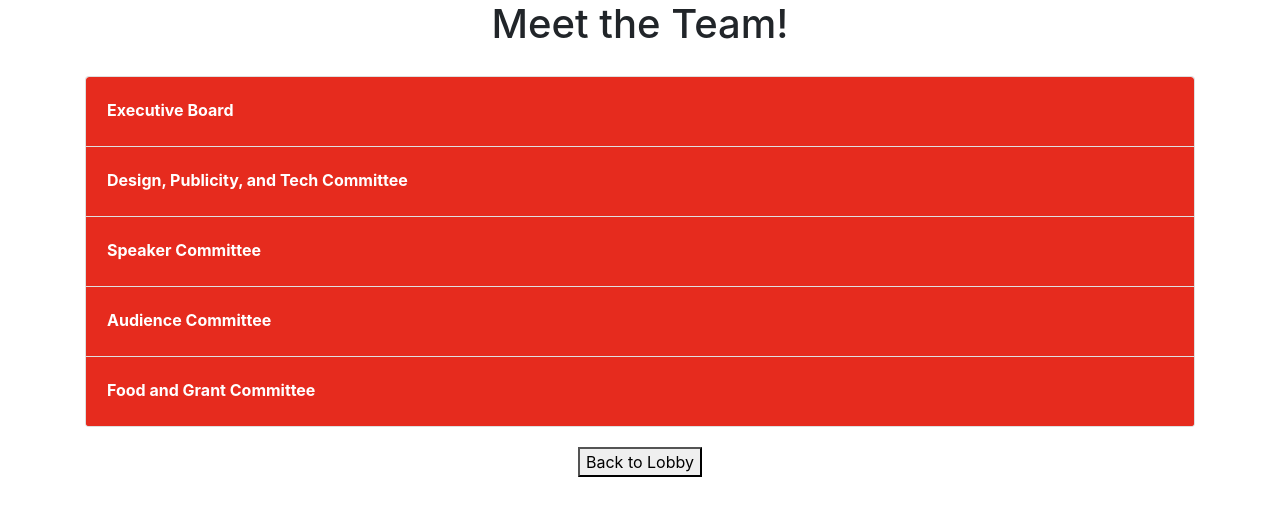
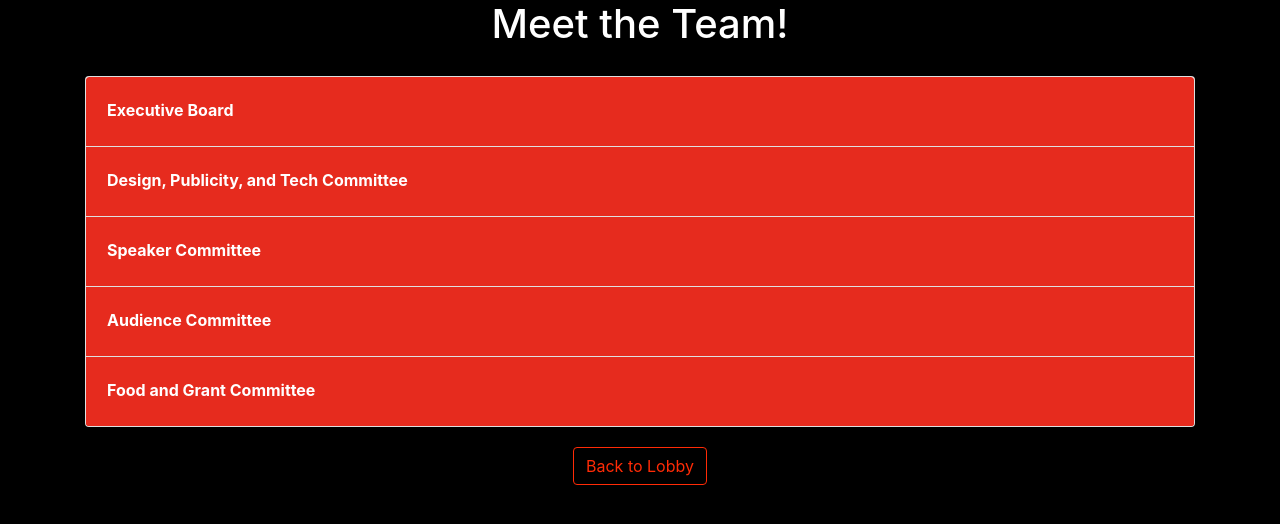
Before and after one commit to sherryliu987/tedxncssm, a Flask app: page /committee in a window 1280 px wide. Shown: the top 524 px of the page. Run offline with Flask 2, Linux system fonts and the light colour scheme; some libraries are stand-ins or nearby versions.

Commit message:
whole_website

```diff
--- /dev/null
+++ b/application/static/css/whole_website.css
@@ -0,0 +1,20 @@
+
+.btn-outline-primary{
+    border-color:  #FF2B06;
+    color:#FF2B06;
+}
+
+.btn-outline-primary:hover {
+    color: white;
+    background-color:  #FF2B06;
+    border-color: #FF2B06;
+}
+
+body{
+    background-color: black;
+}
+
+p, h1, h2, h3{
+    color:white;
+}
+/*.btn.btn-outline-primary:visited */
--- a/application/templates/about.html
+++ b/application/templates/about.html
@@ -41,6 +41,11 @@
     <h1>About TEDx</h1>
     <p>TEDx is a grassroots initiative, created in the spirit of TED’s overall mission to research and discover “ideas worth spreading.” TEDx brings the spirit of TED to local communities around the globe through TEDx events. These events are organized by passionate individuals who seek to uncover new ideas and to share the latest research in their local areas that spark conversations in their communities. TEDx events include live speakers and recorded TED Talks, and are organized independently under a free license granted by TED. These events are not controlled by TED, but event organizers agree to abide by our format, and are offered guidelines for curation, speaker coaching, event organizing and more. They learn from us and from each other. More than 3000 events are now held annually.</p>
 
+    <form style="text-align: center" action={{url_for('home')}} method="get">
+        <button type="submit" class="btn btn-outline-primary">Back to
+            Lobby
+        </button>
+    </form>
 
 </body>
 </html>
--- a/application/templates/committee.html
+++ b/application/templates/committee.html
@@ -5,7 +5,7 @@
     <title>Committee</title>
     <link rel="stylesheet" href="https://stackpath.bootstrapcdn.com/bootstrap/4.3.1/css/bootstrap.min.css" integrity="sha384-ggOyR0iXCbMQv3Xipma34MD+dH/1fQ784/j6cY/iJTQUOhcWr7x9JvoRxT2MZw1T" crossorigin="anonymous">
     <link rel="stylesheet" href="../static/css/committee.css">
-
+    <link rel="stylesheet" href="../static/css/whole_website.css">
 </head>
 <body>
 
@@ -153,9 +153,11 @@
             </div>
         </div>
 
-        <div class="row justify-content-center">
-            <a href={{url_for('home')}} ><button>Back to Lobby</button></a>
-        </div>
+        <form style="text-align: center" action={{url_for('home')}} method="get">
+            <button type="submit" class="btn btn-outline-primary">Back to
+                Lobby
+            </button>
+        </form>
 
     </div>
 
```
Also changed, not shown: application/templates/auditorium.html (+5 -15 lines), application/templates/exhibits.html (+51 -24 lines), application/templates/photobooth.html (+6 -3 lines), application/templates/speakers.html (+6 -1 lines), application/templates/sponsors.html (+6 -3 lines).
